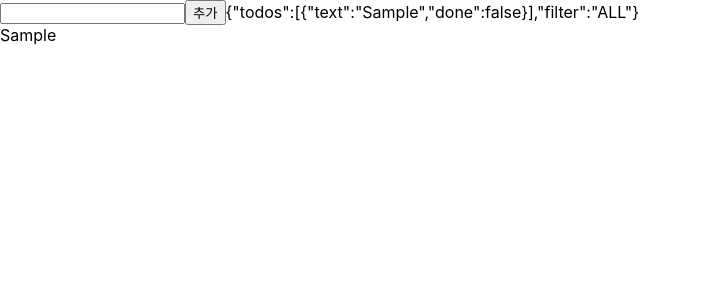
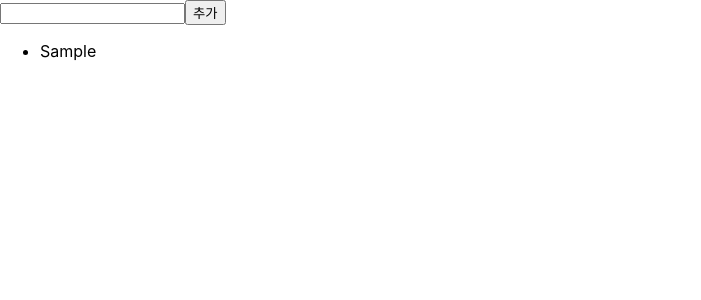
Before and after one commit to seungjin-le/React_Redux_Project, a React (Create React App) app: page /redux in a window 1280 px wide. Both pictures are taken after typing "Sample" into the empty fields and a click on the button "추가". Shown: the top 300 px of the page, without its empty margins (0-701 px from the left). Built offline with nearby package versions, Linux system fonts and the light colour scheme.

Commit message:
Todo inputForm, list 컴포넌트 분리

```diff
--- a/src/App.jsx
+++ b/src/App.jsx
@@ -4,10 +4,10 @@ import { Route, Routes } from 'react-router-dom';
 import Home from './pages/index';
 import ReduxPages from './pages/reduxPage';
 import useReduxDispatch from './hooks/useReduxDispatch';
-import unsReduxState from './hooks/useReduxState';
+import useReduxState from './hooks/useReduxState';
 
 function App() {
-  const state = unsReduxState();
+  const state = useReduxState();
   const dispatch = useReduxDispatch();
 
   return (
--- a/src/components/todos/todoForm.jsx
+++ b/src/components/todos/todoForm.jsx
@@ -0,0 +1,22 @@
+import React, { useState } from 'react';
+import store from '../../store';
+import { addTodo } from '../../redux/actions';
+
+const TodoForm = () => {
+  const [text, setText] = useState('');
+  const onClick = () => {
+    store.dispatch(addTodo(text));
+    setText('');
+  };
+  const onChange = (e) => {
+    setText(e.target.value);
+  };
+  return (
+    <div>
+      <input type="text" onChange={onChange} value={text} />
+      <button onClick={onClick}>추가</button>
+    </div>
+  );
+};
+
+export default TodoForm;
--- a/src/components/todos/todoList.jsx
+++ b/src/components/todos/todoList.jsx
@@ -0,0 +1,15 @@
+import React from 'react';
+import useReduxState from '../../hooks/useReduxState';
+
+const TodoList = () => {
+  const state = useReduxState();
+  return (
+    <ul>
+      {state?.todos.map((value, index) => {
+        return <li key={index}>{value?.text}</li>;
+      })}
+    </ul>
+  );
+};
+
+export default TodoList;
--- a/src/hooks/useReduxState.jsx
+++ b/src/hooks/useReduxState.jsx
@@ -1,13 +1,15 @@
 import { useContext, useEffect, useState } from 'react';
 import ReduxContext from '../contexts/reduxContext';
 
-export default function unsReduxState() {
+export default function useReduxState() {
+  // eslint-disable-next-line react-hooks/rules-of-hooks
   const store = useContext(ReduxContext);
+  // eslint-disable-next-line react-hooks/rules-of-hooks
   const [state, setState] = useState(store.getState());
+  // eslint-disable-next-line react-hooks/rules-of-hooks
   useEffect(() => {
     const unsubscribe = store.subscribe(() => {
       setState(store.getState());
-      console.log(state);
     });
     return () => {
       unsubscribe();
--- a/src/pages/reduxPage.jsx
+++ b/src/pages/reduxPage.jsx
@@ -1,33 +1,12 @@
-import { useContext, useEffect, useState } from 'react';
-import store from '../store';
-import { addTodo } from '../redux/actions';
-import ReduxContext from '../contexts/reduxContext';
+import TodoList from '../components/todos/todoList';
+import TodoForm from '../components/todos/todoForm';
 
 const ReduxPages = () => {
-  const [reduxData, setReduxData] = useState({});
-  const [text, setText] = useState('');
-  useEffect(() => {
-    setReduxData(store.getState());
-  }, []);
-  store.subscribe(() => setReduxData(store.getState()));
-  const onClick = () => {
-    store.dispatch(addTodo(text));
-    setText('');
-  };
-  const onChange = (e) => {
-    setText(e.target.value);
-  };
   return (
     <>
       <div>
-        <div>
-          <input type="text" onChange={onChange} value={text} />
-          <button onClick={onClick}>추가</button>
-          {JSON.stringify(reduxData)}
-        </div>
-        {reduxData.todos?.map((value, index) => (
-          <div key={index}>{value.text}</div>
-        ))}
+        <TodoForm />
+        <TodoList />
       </div>
     </>
   );
```
